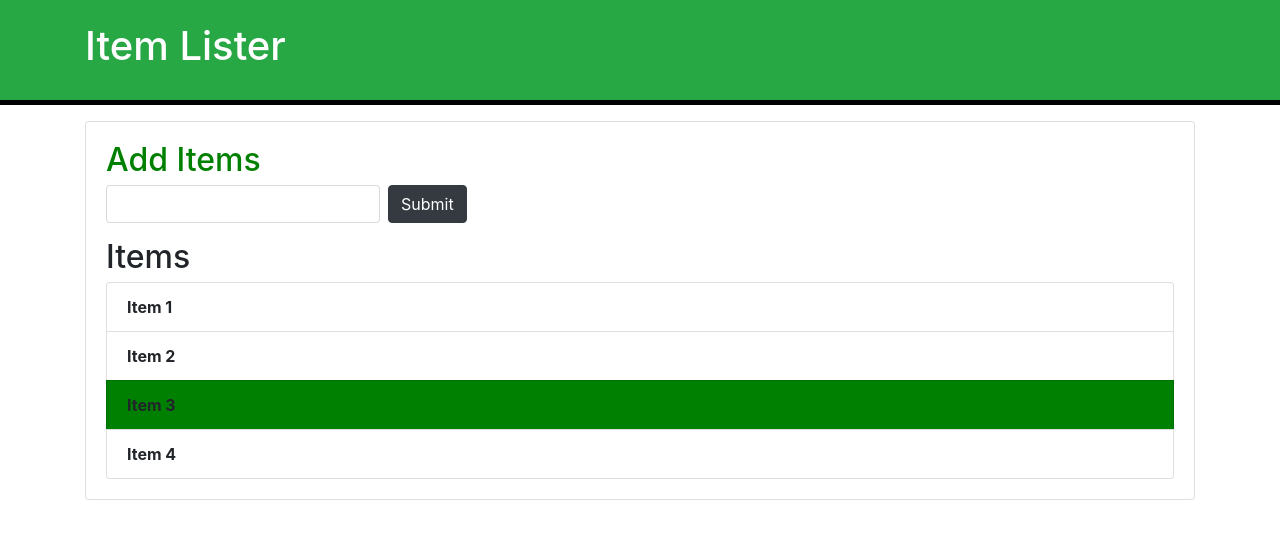
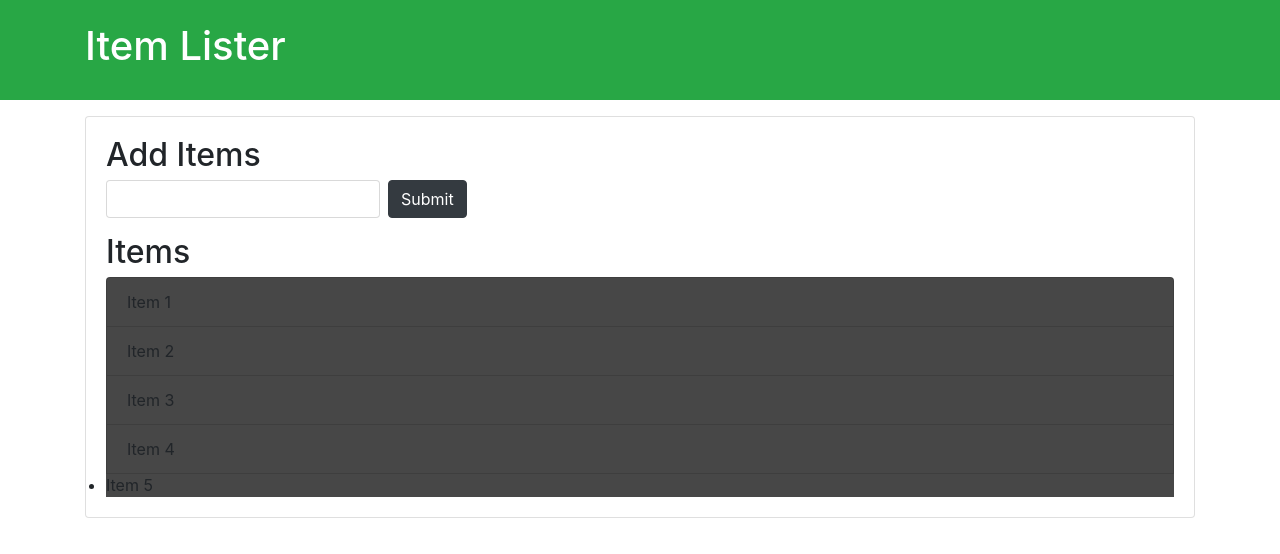
Before and after one commit to pkumars397/DOM-Sarpener, a plain HTML site: page DOM/index.html in a window 1280 px wide. Drawn offline with nearby package versions, Linux system fonts and the light colour scheme.

Commit message:
get element by tagname task completed

```diff
--- a/DOM/index.html
+++ b/DOM/index.html
@@ -27,6 +27,7 @@
       <li class="list-group-item">Item 2</li>
       <li class="list-group-item">Item 3</li>
       <li class="list-group-item">Item 4</li>
+      <li>Item 5</li>
     </ul>
    </div>
   </div>
--- a/DOM/js/01.js
+++ b/DOM/js/01.js
@@ -4,19 +4,25 @@
 // console.log(document.getElementById("header-title").textContent)
 // console.log(document.getElementById("header-title").innerText)
 // console.log(document.getElementById("header-title").innerHTML = "<p>Hello ji </p>");
+// ! Part 1 Get element by id
+// const heading = document.getElementById("main-header");
 
-const heading = document.getElementById("main-header");
+// heading.style.borderBottom = "5px solid black";
 
-heading.style.borderBottom = "5px solid black";
+// document.getElementsByClassName("title")[0].style.color = "green";
 
-document.getElementsByClassName("title")[0].style.color = "green";
+// ! Part2 get element by classname(give array HTMLCollection)
+// const items = document.getElementsByClassName("list-group-item");
+// console.log(items);
+// console.log(items[0]);
 
-// ! Part2
-const items = document.getElementsByClassName("list-group-item");
-console.log(items);
-console.log(items[0]);
-
-items[2].style.backgroundColor = "green"
-for (let val of items) {
-    val.style.fontWeight="bold"
+// items[2].style.backgroundColor = "green"
+// for (let val of items) {
+//     val.style.fontWeight="bold"
+// }
+// ! Part 3 Get element by TagName()(its also gives HTMLCollection)
+const li = document.getElementsByTagName("li");
+console.log(li);
+for (let i = 0; i < li.length; i++){
+    li[i].style.backgroundColor = "#474747";
 }
```
